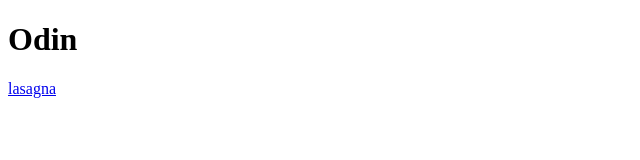
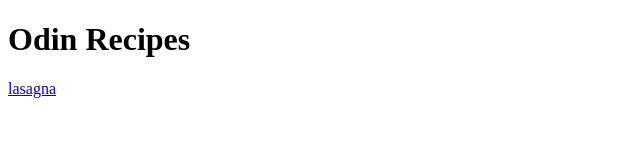
Before and after one commit to JJHIM/odin-recipes, a plain HTML site: page index.html in a window 1280 px wide. Shown: the whole page, without its empty margins (0-640 px from the left). Drawn offline with Linux system fonts and the light colour scheme.

Commit message:
index.html

```diff
--- a/index.html
+++ b/index.html
@@ -7,7 +7,7 @@
     <title>Document</title>
 </head>
 <body>
-    <h1>Odin </h1>
+    <h1>Odin Recipes</h1>
      <a href="./Recipes/lasagna.html">lasagna</a>
 </body>
 </html>
```
